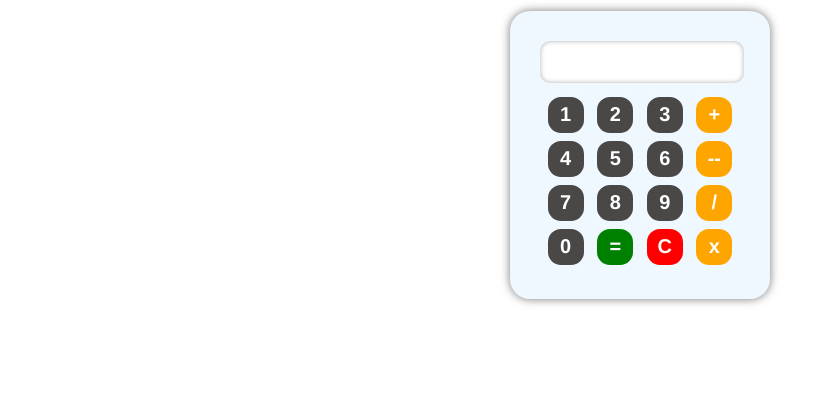
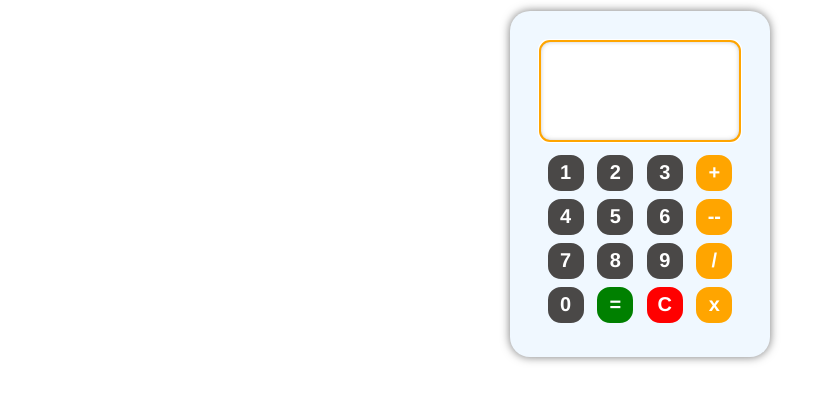
Before and after one commit to LUYIMBAZIOSCAR/calculator, a plain HTML site: page index.html in a window 1280 px wide. Shown: the part 39-440 px from the top of the page, without its empty margins (0-831 px from the left). Drawn offline with Linux system fonts and the light colour scheme.

Commit message:
Added an outline to the input box andchanged the outline color for its focus:visible state

```diff
--- a/style.css
+++ b/style.css
@@ -8,6 +8,7 @@ h1{
   margin-left: auto;
   margin-right: auto;
 }
+
 
 .container{
   box-shadow: 0px 0px 10px rgba(0, 0, 0, 0.53);
@@ -63,8 +64,10 @@ p{
 }
 
 input{
-  width: 100%;
-  height: 40px;
+  width: 90%;
+  height: 80px;
+  padding: 10px;
+  text-align: left;
   margin-bottom: 10px;
   margin-left: auto;
   margin-right: auto;
@@ -73,4 +76,15 @@ input{
   text-align: right;
   font-size: 20px;
   box-shadow: 0px 0px 5px rgba(109, 108, 108, 0.53) inset;
+  color: rgb(255, 165, 0);
+  outline: rgb(255, 165, 0) auto 1px;
 }
+input:hover{
+  border: none;
+}
+input:active{
+  border:none;
+}
+input:focus-visible{
+  outline: rgb(0, 128, 0) auto 1px;
+}
```
